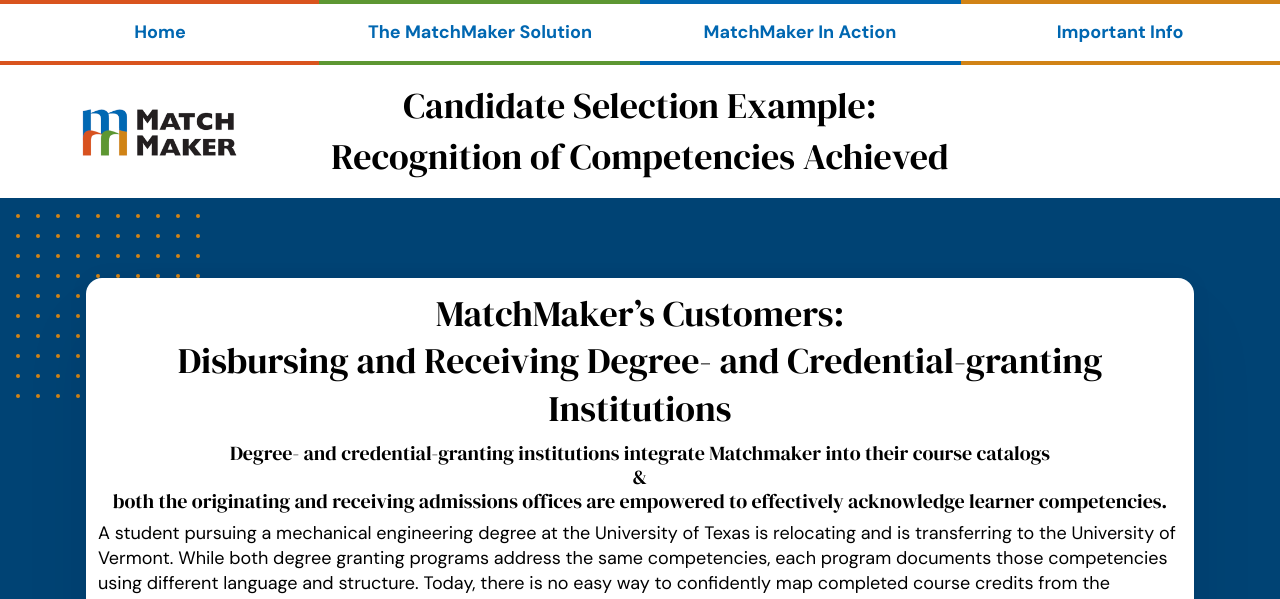
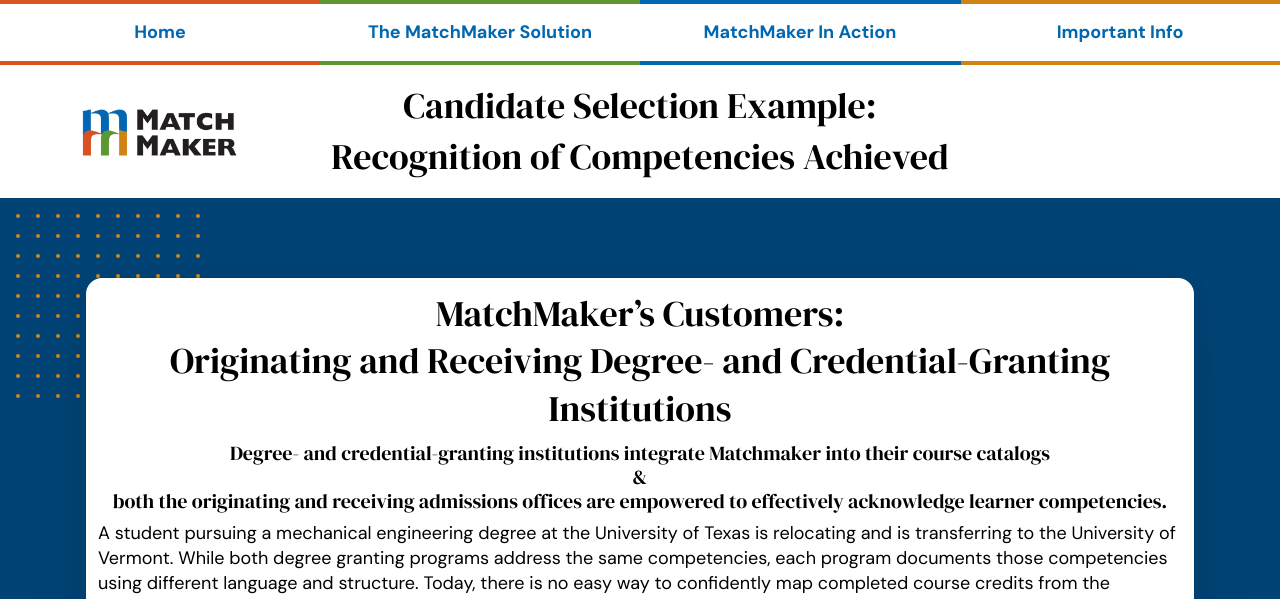
Before and after one commit to matchmakeredlabs/matchmakeredlabs.develop, a Jekyll site: the page built from _Action/4casestudy.md, in a window 1280 px wide. Shown: the top 599 px of the page. Built offline with Jekyll 4.4.1, drawn with Linux system fonts in a browser that asks for light colours.

Commit message:
Update 4casestudy.md

```diff
--- a/_Action/4casestudy.md
+++ b/_Action/4casestudy.md
@@ -4,7 +4,7 @@
 icon: blocks
 ordinal: 7
 ---
-# MatchMaker's Customers:<br/>Disbursing and Receiving Degree- and Credential-granting Institutions
+# MatchMaker's Customers:<br/>Originating and Receiving Degree- and Credential-Granting Institutions
 
 ### Degree- and credential-granting institutions integrate Matchmaker into their course catalogs<br/>&<br/>both the originating and receiving admissions offices are empowered to effectively acknowledge learner competencies.
 
```
